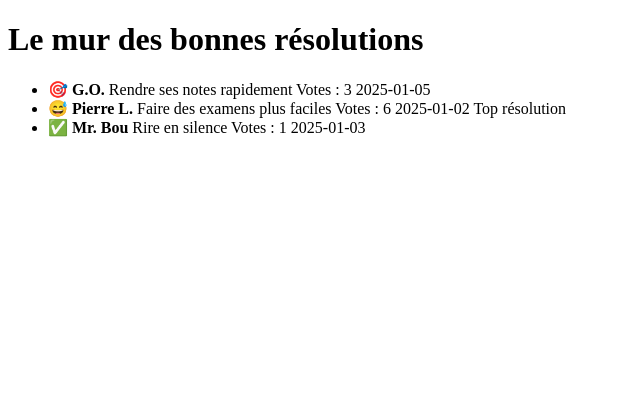
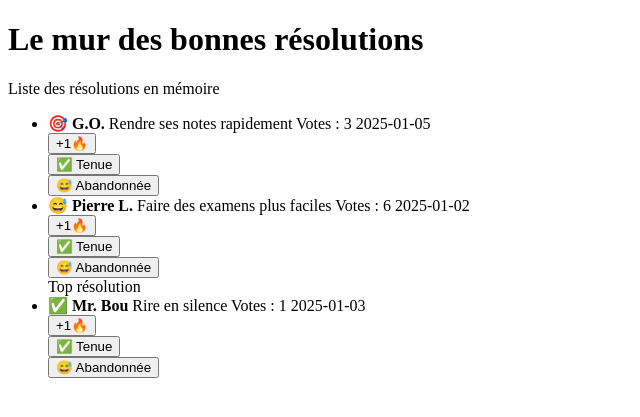
Before and after one commit to ArmelKI/Exam-Web-2026, a Flask app: page / in a window 1280 px wide. Shown: the part 26-443 px from the top of the page, without its empty margins (0-640 px from the left). Run offline with Flask 3, Linux system fonts and the light colour scheme.

Commit message:
Modification de index pour permettre de voter et changer de statut

```diff
--- a/templates/index.html
+++ b/templates/index.html
@@ -12,6 +12,7 @@
         <a href="{{ url_for('add')}}">Ajouter</a>
         </nav>
         <h1>Le mur des bonnes résolutions</h1>
+        <p>Liste des résolutions en mémoire</p>
         <ul>
         {% for res in resolutions %}
         <li>
@@ -25,6 +26,18 @@
             <span class="resolution-content">{{ res.texte }}</span>
             <span class="vote">Votes : {{ res.votes }}</span>
             <span class="date">{{ res.created_at }}</span>
+            <div class="actions">
+                <form action="{{ url_for('vote', id=res.id)}}" method="post">
+                <button type="submit">+1🔥</button>
+                </form>
+                <form action="{{ url_for('change_status', id=res.id, new_status='kept') }}" method="post">
+                    <button type="submit">✅ Tenue </button>
+                </form>
+
+                <form action="{{ url_for('change_status', id=res.id, new_status='dropped') }}" method="post">
+                    <button type="submit">😅 Abandonnée </button>
+                </form>
+            </div>
             {% if res.votes >= 5 %}
             <span class="badge">Top résolution</span>
             {% endif%}
```
